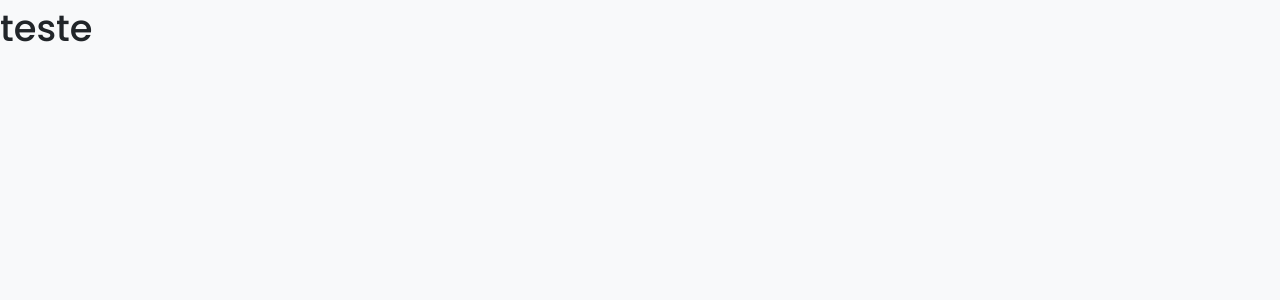
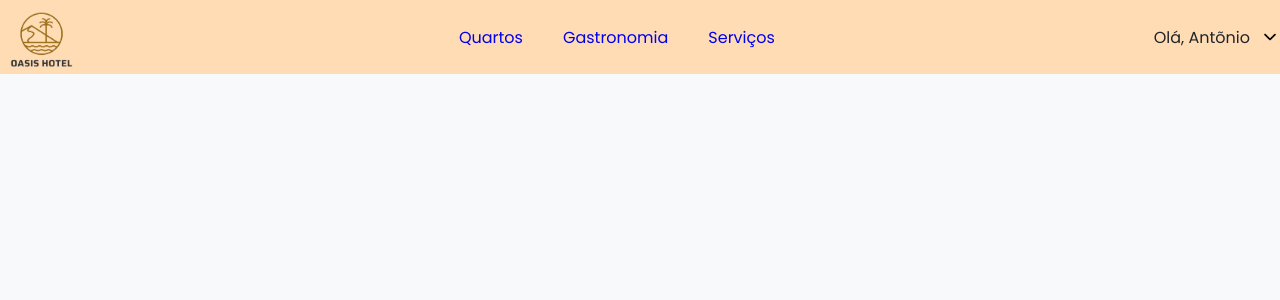
Before and after one commit to Oasis-Hotel-HackaKenzie/oasis_hotel_front, a React (Vite) app: page / in a window 1280 px wide. Shown: the top 300 px of the page. Built offline with nearby package versions, Linux system fonts and the light colour scheme.

Commit message:
feat: adding the general header

```diff
--- a/src/App.tsx
+++ b/src/App.tsx
@@ -1,8 +1,10 @@
+import { Header } from "./components/header"
+
 function App() {
 
   return (
     <>
-      <h1>teste</h1>
+      <Header/>
     </>
   )
 }
--- a/src/components/header/index.tsx
+++ b/src/components/header/index.tsx
@@ -0,0 +1,25 @@
+import { StyledHeader } from "./style"
+import logo from'../../assets/logo/oasis-hotel-logo.png'
+import arrowDown from'../../assets/icons/down (1).png'
+
+
+export const Header = () => {
+    return(
+        <StyledHeader>
+        <img src={logo} alt="oasis-hotel" />
+
+        <nav>
+            <ul>
+                <li><a href="#">Quartos</a></li>
+                <li><a href="#aboutus">Gastronomia</a></li>
+                <li><a href="#services">Serviços</a></li>
+            </ul>
+
+        </nav>
+        <div className="exemplo">Olá, Antõnio <img src={arrowDown} alt="arrowDown" />
+
+            </div>
+        </StyledHeader>
+    )
+
+}
--- /dev/null
+++ b/src/components/header/style.ts
@@ -0,0 +1,43 @@
+import styled from "styled-components";
+
+export const StyledHeader = styled.header`
+  background-color: var(--color-primary);
+  width: 100vw;
+  height: 74px;
+  display: flex;
+  flex-direction: row;
+  justify-content: space-between;
+  align-items: center;
+  justify-self: center;
+
+  img {
+    width: 80px;
+    height: 65px;
+  }
+  nav {
+    display: flex;
+    flex-direction: row;
+    justify-content: space-between;
+    align-items: center;
+    justify-self: center;
+    ul {
+      display: flex;
+      list-style: none;
+      flex-direction: row;
+      align-items: center;
+      gap: 40px;
+      li a {
+        text-decoration: none;
+      }
+    }
+  }
+  .exemplo {
+    display: flex;
+    align-items: center;
+    gap: 10px;
+    img {
+      width: 20px;
+      height: 20px;
+    }
+  }
+`;
```
Also changed, not shown: src/pages/home/index.tsx (+8 -0 lines), src/assets/icons/arrowdown.png (added), src/assets/icons/down (1).png (added).
